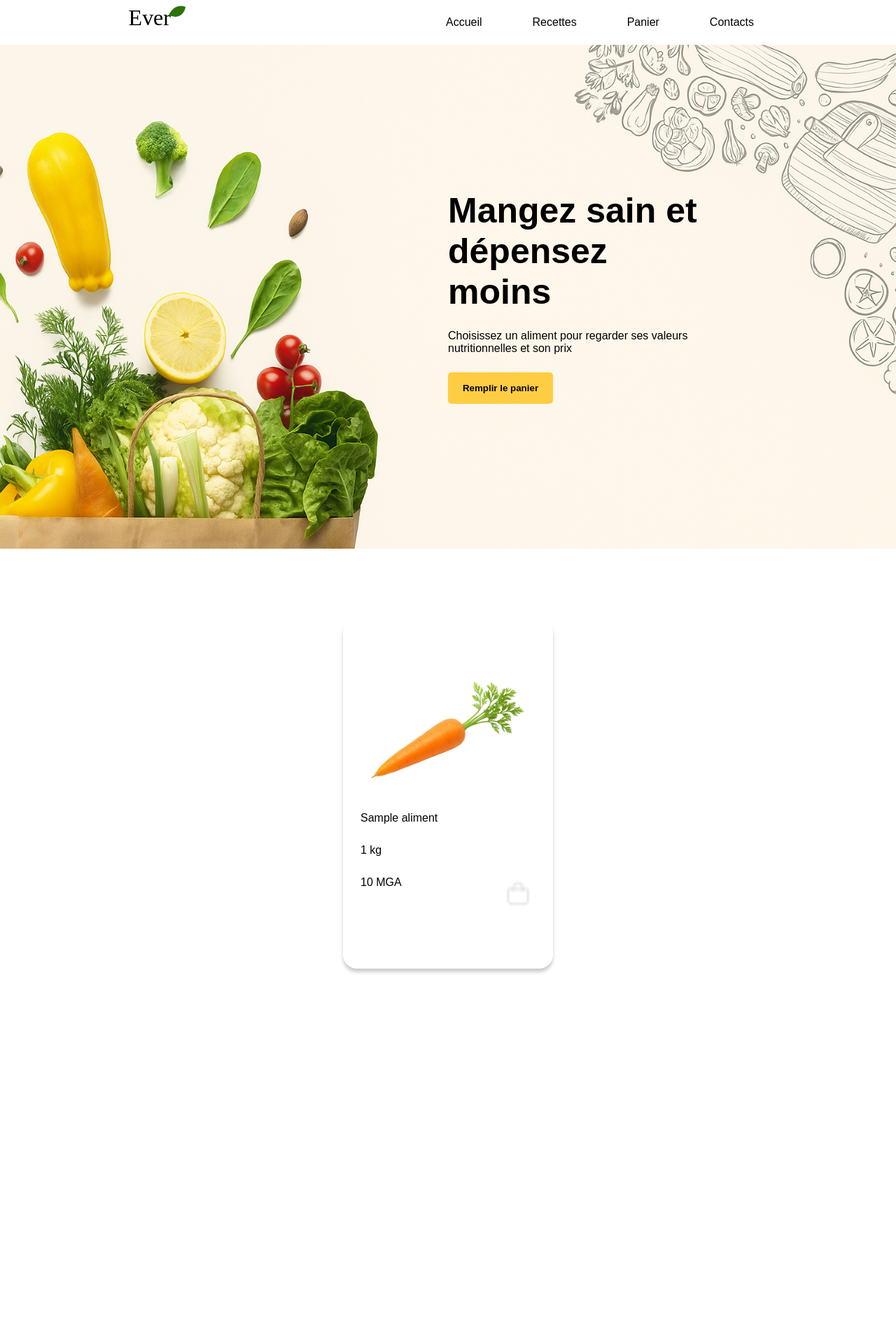
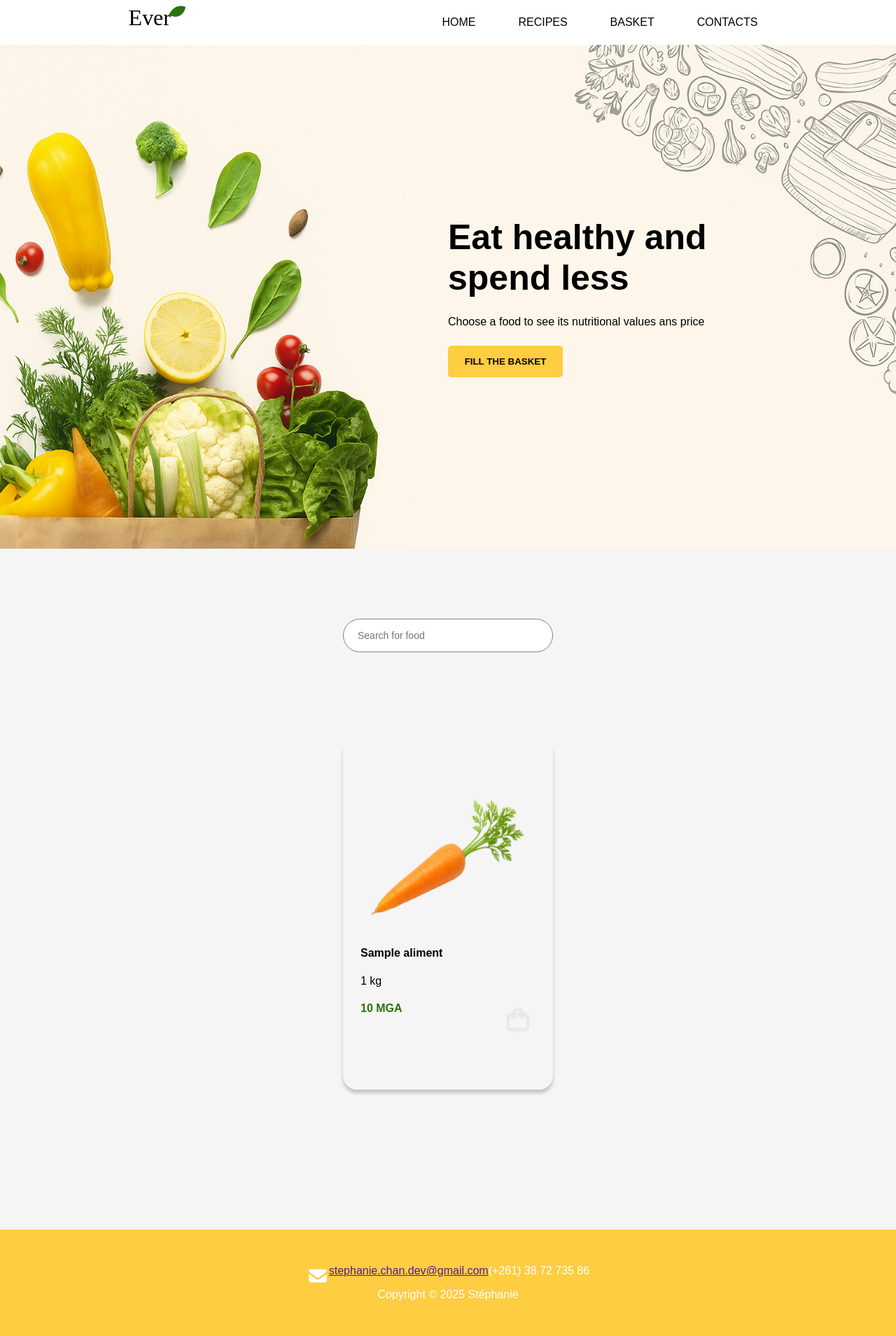
Before and after one commit to stephanie-chan-dev25/site-pour-l-alimentation, a PHP site: page / in a window 1280 px wide. Shown: the whole page at 70% size. Before the commit the page ends 1391 px from the top, so only its background shows below. Run offline with PHP 8.4, Linux system fonts and the light colour scheme; tables that the repository leaves empty hold one stand-in row (values such as "Sample post").

Commit message:
add: search bar

```diff
--- /dev/null
+++ b/assets/css/infoRecette.css
@@ -0,0 +1,4 @@
+.instructions{
+    margin: 50px;
+    line-height: 2;
+}
--- a/assets/css/panier.css
+++ b/assets/css/panier.css
@@ -20,7 +20,7 @@ main{
     background-color: var(--primary-color);
     padding: 15px;
     border-radius: 5px;
-    width: 150px;
+    width: 192px;
     border: none;
     font-weight: bold;
     text-decoration: none;
--- a/assets/css/recette.css
+++ b/assets/css/recette.css
@@ -27,3 +27,18 @@ main {
     align-items: center;
     padding: 100px 0;
 }
+.btn {
+    color: black;
+    background-color: var(--primary-color);
+    padding: 15px;
+    border-radius: 5px;
+    width: 174px;
+    border: none;
+    font-weight: bold;
+    text-decoration: none;
+}
+
+.btn:hover {
+    color: var(--primary-color);
+    background-color: white;
+}
--- a/assets/css/style.css
+++ b/assets/css/style.css
@@ -73,7 +73,7 @@ button {
     background-color: var(--primary-color);
     padding: 15px;
     border-radius: 5px;
-    width: 150px;
+    width: 164px;
     border: none;
     font-weight: bold;
 }
@@ -82,8 +82,16 @@ button:hover {
     color: var(--primary-color);
     background-color: white;
 }
-
-main {
+main{
+    display: flex;
+    flex-direction: column;
+    flex-wrap: nowrap;
+    gap: 25px;
+    justify-content: center;
+    align-items: center;
+    padding: 100px 0;
+}
+.content-aliment-card {
     display: flex;
     flex-direction: row;
     flex-wrap: wrap;
@@ -106,6 +114,11 @@ main {
 
 .aliment-img {
     width: 100%;
+    height: 200px;
+}
+
+.aliment-card-name{
+    font-weight: bold;
 }
 
 .bag-content {
@@ -114,11 +127,31 @@ main {
     justify-content: space-between;
 }
 
+.bag-content p{
+    font-weight: bold;
+    color: var(--secondary-color);
+}
+
 .bag-content img {
     width: 50px;
     height: 50px;
 }
 
+footer{
+    background-color: var(--primary-color);
+    padding: 50px;
+    display: flex;
+    flex-direction: column;
+    justify-content: center;
+    align-items: center;
+    color: white;
+}
+
+footer div{
+    display: flex;
+    flex-direction: row;
+    justify-content: space-around;
+}
 @media (max-width: 500px) {
     ul {
         display: none;
--- a/index.php
+++ b/index.php
@@ -5,6 +5,7 @@
     <meta charset="UTF-8">
     <meta name="viewport" content="width=device-width, initial-scale=1.0">
     <title>Accueil - Ever</title>
+    <link rel="stylesheet" href="assets/css/recette.css">
     <link rel="stylesheet" href="assets/css/style.css">
     <script src="assets/js/script.js" defer=""></script>
 </head>
@@ -14,21 +15,51 @@
     <img class="black-hamburger" src="assets/icon/bars-solid-full.svg" alt="menu hamburger">
     <img class="green-hamburger" src="assets/icon/hamburger-vert.svg" alt="menu hamburger">
         <ul>
-            <li><a href="#">Accueil</a></li>
-            <li><a href="page/recette.php">Recettes</a></li>
-            <li><a href="page/panier.php">Panier</a></li>
-            <li><a href="#contact">Contacts</a></li>
+            <li><a href="#">HOME</a></li>
+            <li><a href="page/recette.php">RECIPES</a></li>
+            <li><a href="page/panier.php">BASKET</a></li>
+            <li><a href="#contact">CONTACTS</a></li>
         </ul>
 </nav>
     <header>
         <div>
-            <h1>Mangez sain et dépensez moins</h1>
-            <p>Choisissez un aliment pour regarder ses valeurs nutritionnelles et son prix</p>
-            <button onclick="document.getElementById('down').scrollIntoView({behavior: 'smooth'});">Remplir le panier</button>
+            <h1>Eat healthy and spend less</h1>
+            <p>Choose a food to see its nutritional values ans price</p>
+            <button onclick="document.getElementById('down').scrollIntoView({behavior: 'smooth'});">FILL THE BASKET</button>
         </div>
     </header>
     <main id="down">
+    <form method="GET">
+        <input type="text" name="aliment" placeholder="Search for food">
+        <input type="submit" value="Valider">
+    </form>
+        <div class="content-aliment-card">
             <?php
+            if (isset($_GET["aliment"])) {
+                $nom = $_GET["aliment"];
+                $sql2 = $conn->prepare("SELECT * FROM aliment WHERE nom = ?");
+                $sql2->bind_param("s", $nom);
+                $sql2->execute();
+                $result2 = $sql2->get_result();
+                if ($result2->num_rows > 0) {
+                    while ($rows2 = $result2->fetch_assoc()) {
+                        ?>
+                        <div href class="aliment-card">
+                            <a href="page/fiche.php?id=<?php echo $rows2["id"];?>"><img class="aliment-img" src="assets/img/<?php echo $rows2["id"];?>.png" alt="<?php echo $rows2["nom"];?>"></a>
+                            <p class="aliment-card-name"><?php echo $rows2["nom"];?></p>
+                            <p><?php echo $rows2["qtt"];?> kg</p>
+                            <div class="bag-content">
+                                <p><?php echo $rows2["prix"];?> MGA</p>
+                                <a href="page/ajout.php?id=<?php echo $rows2["id"];?>"><img src="assets/img/sac-de-courses.png" alt="sac"></a>
+                            </div>
+                        </div>
+                        <?php
+                    }
+                } else {
+                    echo "⚠ Aucun résultat.";
+                }
+            }
+            else {
                 $sql = "SELECT * FROM aliment";
                 $result = $conn->query($sql);
                 if ($result->num_rows > 0) {
@@ -37,7 +68,7 @@
             ?>
             <div href class="aliment-card">
                 <a href="page/fiche.php?id=<?php echo $row["id"];?>"><img class="aliment-img" src="assets/img/<?php echo $row["id"];?>.png" alt="<?php echo $row["nom"];?>"></a>
-            <p><?php echo $row["nom"];?></p>
+                <p class="aliment-card-name"><?php echo $row["nom"];?></p>
                 <p><?php echo $row["qtt"];?> kg</p>
                 <div class="bag-content">
                     <p><?php echo $row["prix"];?> MGA</p>
@@ -49,9 +80,27 @@
                 } else {
                     echo "⚠ Aucun résultat.";
                 }
+            }
             $conn->close();
             ?>
+        </div>
     </main>
-    <footer id="contact"></footer>
+    <footer id="contact">
+        <div>
+            <div>
+                <img src="assets/icon/envelope-solid-full.svg" alt="">
+                <a href="">stephanie.chan.dev@gmail.com</a>
+            </div>
+            <div>
+                <img src="" alt="">
+                <p>(+261) 38 72 735 86</p>
+            </div>
+            <div>
+                <a href=""><img src="" alt=""></a>
+            </div>
+        </div>
+        <hr>
+        <p>Copyright © 2025 Stéphanie</p>
+    </footer>
 </body>
 </html>
```
Also changed, not shown: data.sql (+10 -10 lines), page/fiche.php (+4 -4 lines), page/infoRecette.php (added, +47 -0 lines), page/panier.php (+6 -6 lines), page/recette.php (+9 -9 lines), assets/icon/envelope-solid-full(1).svg (added), assets/icon/envelope-solid-full.svg (added). Lines whose indentation alone changed are shown as unchanged.
